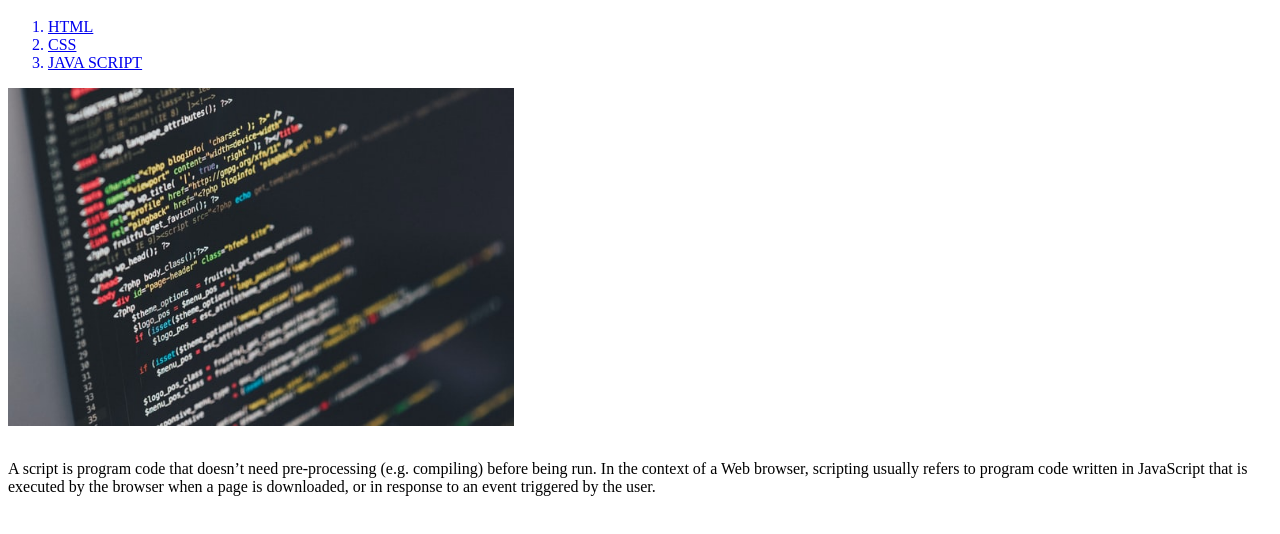
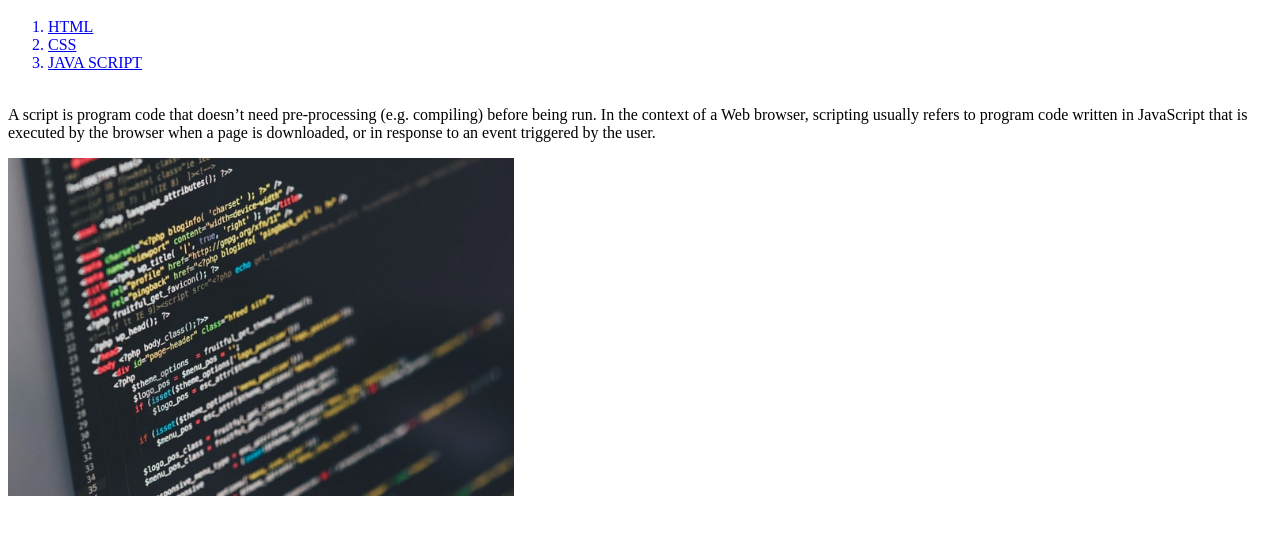
Before and after one commit to elinbono/web, a plain HTML site: page 3.html in a window 1280 px wide. Shown: the part 48-582 px from the top of the page. Drawn offline with Linux system fonts and the light colour scheme.

Commit message:
Add files via upload

```diff
--- a/3.html
+++ b/3.html
@@ -13,8 +13,8 @@
       <a href="2.html"><LI>CSS</LI></a>
       <a href="3.html"><LI>JAVA SCRIPT</LI></a>
     </ol>
-        <img src="coding.jpg" width=40%>
+
 <p><br>
 A script is program code that doesn’t need pre-processing (e.g. compiling) before being run. In the context of a Web browser, scripting usually refers to program code written in JavaScript that is executed by the browser when a page is downloaded, or in response to an event triggered by the user.
-</p>
+</p>        <img src="coding.jpg" width=40%>
 </html>
```
Also changed, not shown: 1.html (+2 -1 lines), 2.html (+2 -2 lines), index.html (+2 -1 lines).
